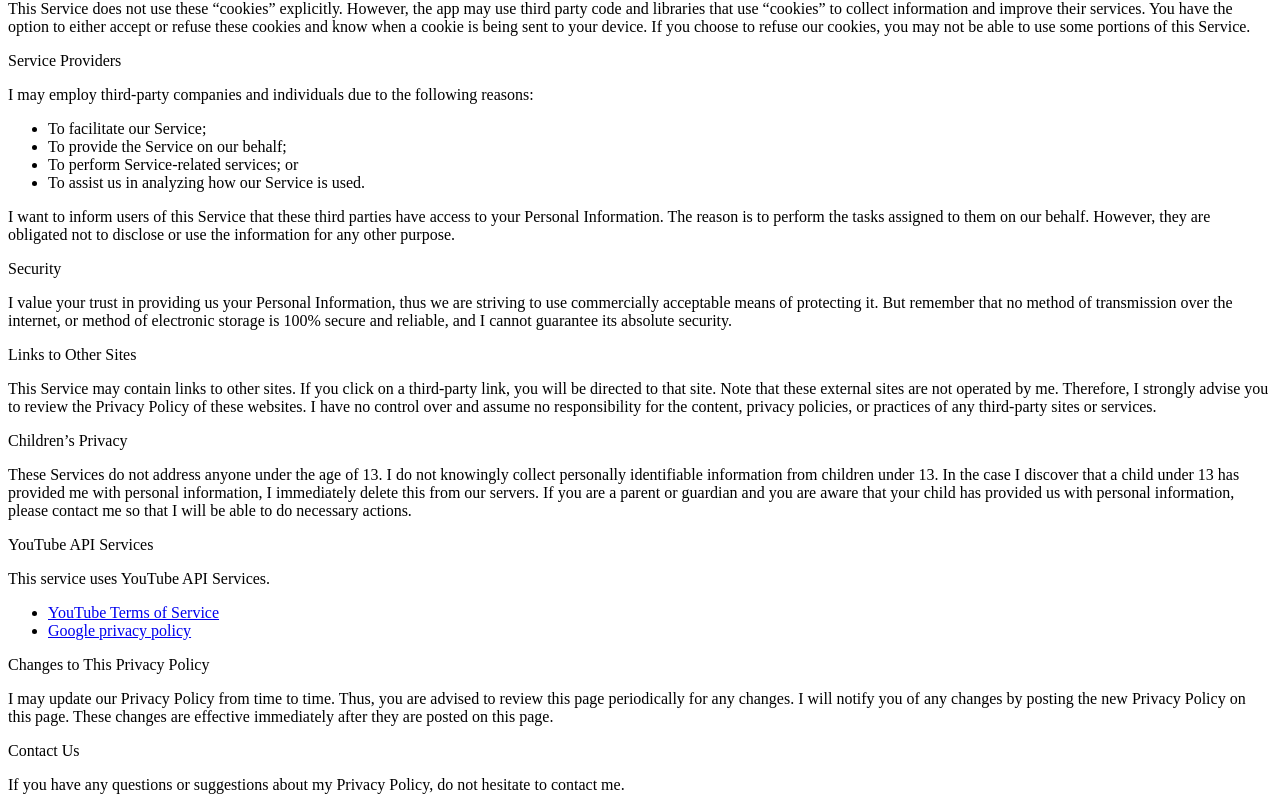
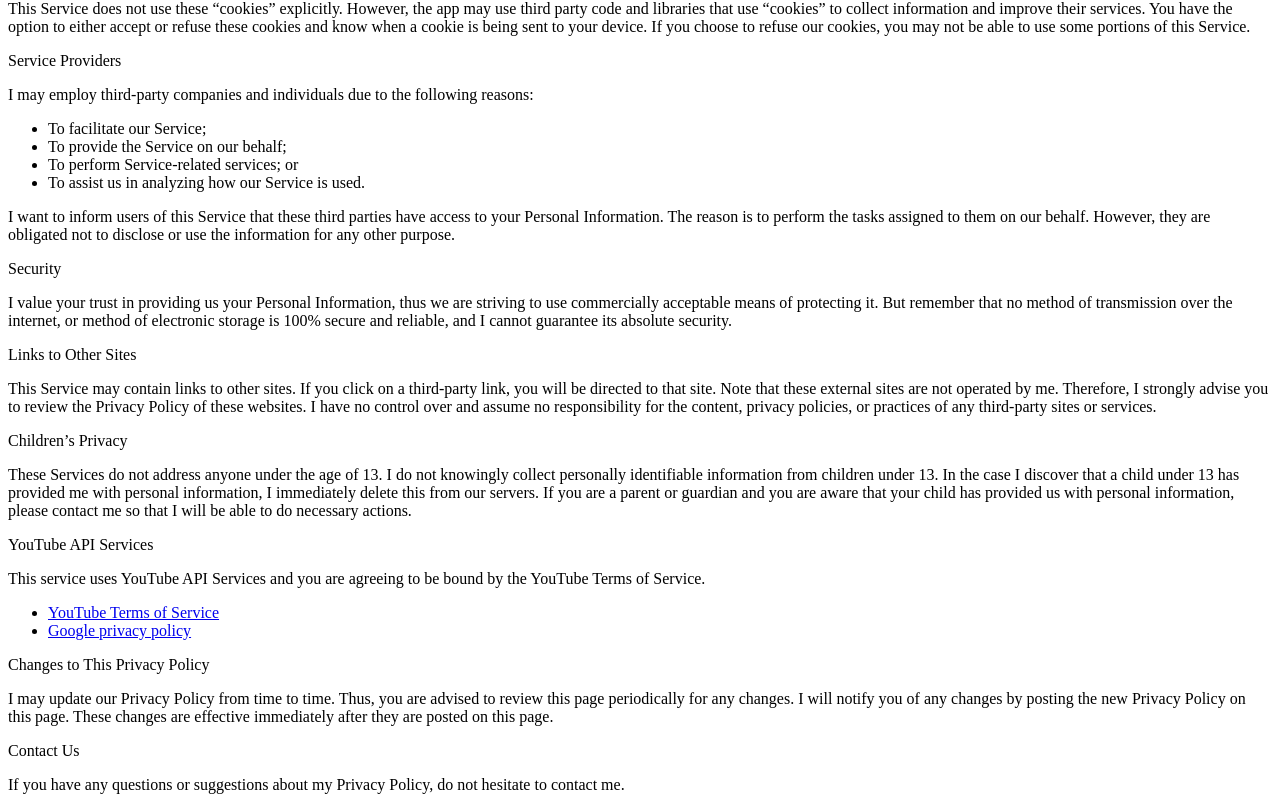
Before and after one commit to markholland/markholland.dev, a Next.js app: page /sub-count/privacy-policy in a window 1280 px wide. Shown: the part 625-1435 px from the top of the page. Built offline with nearby package versions, Linux system fonts and the light colour scheme.

Commit message:
Updates to privacy policy

```diff
--- a/pages/sub-count/privacy-policy.tsx
+++ b/pages/sub-count/privacy-policy.tsx
@@ -161,7 +161,10 @@ const PrivacyPolicy: React.FC = () => {
           will be able to do necessary actions.
         </P>
         <H>YouTube API Services</H>
-        <P>This service uses YouTube API Services.</P>
+        <P>
+          This service uses YouTube API Services and you are agreeing to be
+          bound by the YouTube Terms of Service.
+        </P>
         <ul className="mx-8 list-disc">
           <li className="my-2">
             <a
@@ -169,8 +172,7 @@ const PrivacyPolicy: React.FC = () => {
               href="https://www.youtube.com/t/terms"
               rel="noreferrer"
               target="_blank"
-            >
-              YouTube Terms of Service
+            >YouTube Terms of Service
             </a>
           </li>
           <li>
```
